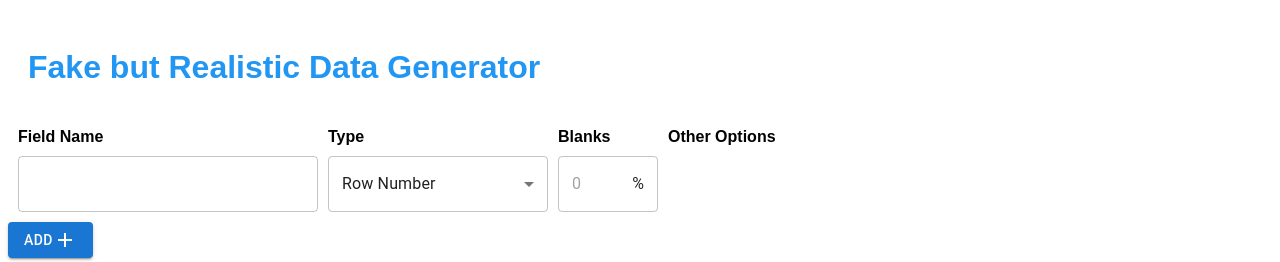
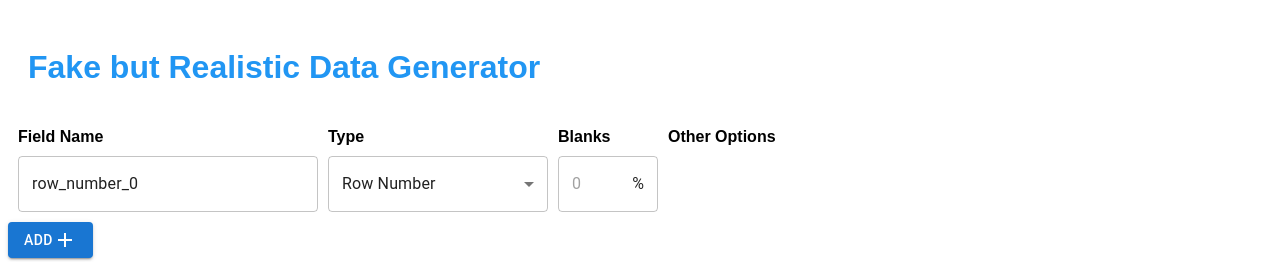
Before and after one commit to Irminrics/fake-but-realistic-data, a React (Vite) app: page / in a window 1280 px wide. Shown: the top 262 px of the page. Built offline with nearby package versions, Linux system fonts and the light colour scheme.

Commit message:
Clean up code

```diff
--- a/src/App.jsx
+++ b/src/App.jsx
@@ -23,21 +23,14 @@ import { TimePicker } from '@mui/x-date-pickers/TimePicker';
 import { DragDropContext, Draggable, Droppable } from 'react-beautiful-dnd';
 
 export default function App() {
-    const [type, setType] = React.useState('');
-    const [rows, setRows] = React.useState([{ name: '', type: 'Row Number', blanks: '' }]);
-    const [rowName, setRowName] = React.useState('')
+    const [rows, setRows] = React.useState([{ name: 'row_number_0', type: 'Row Number', blanks: '' }]);
     const [numberOfRowsInOutput, setNumberOfRowsInOutput] = React.useState(1000);
     const [format, setFormat] = React.useState('JSON');
     const [customListValue, setCustomListValue] = React.useState('random');
 
-    const handleChange = (event) => {
-        const chosenValue = event.target.value;
-        setType(chosenValue);
-    };
-
     const handleAddRow = () => {
         console.log('Adding a new row');
-        setRows(prevRows => [...prevRows, { name: '', type: 'Row Number', blanks: '' }]);
+        setRows(prevRows => [...prevRows, { name: 'row_number_0', type: 'Row Number', blanks: '' }]);
     };
 
     const handleDeleteRow = (indexToDelete) => {
@@ -174,7 +167,6 @@ export default function App() {
                             const newName = e.target.value;
                             setRows(prevRows => prevRows.map((r, idx) => idx === index ? { ...r, name: newName } : r));
                         }}
-                        label={rowName}
                         variant="outlined"
                     />
 
```
Also changed, not shown: 1 other file (tests, documents, lock files or other folders).
